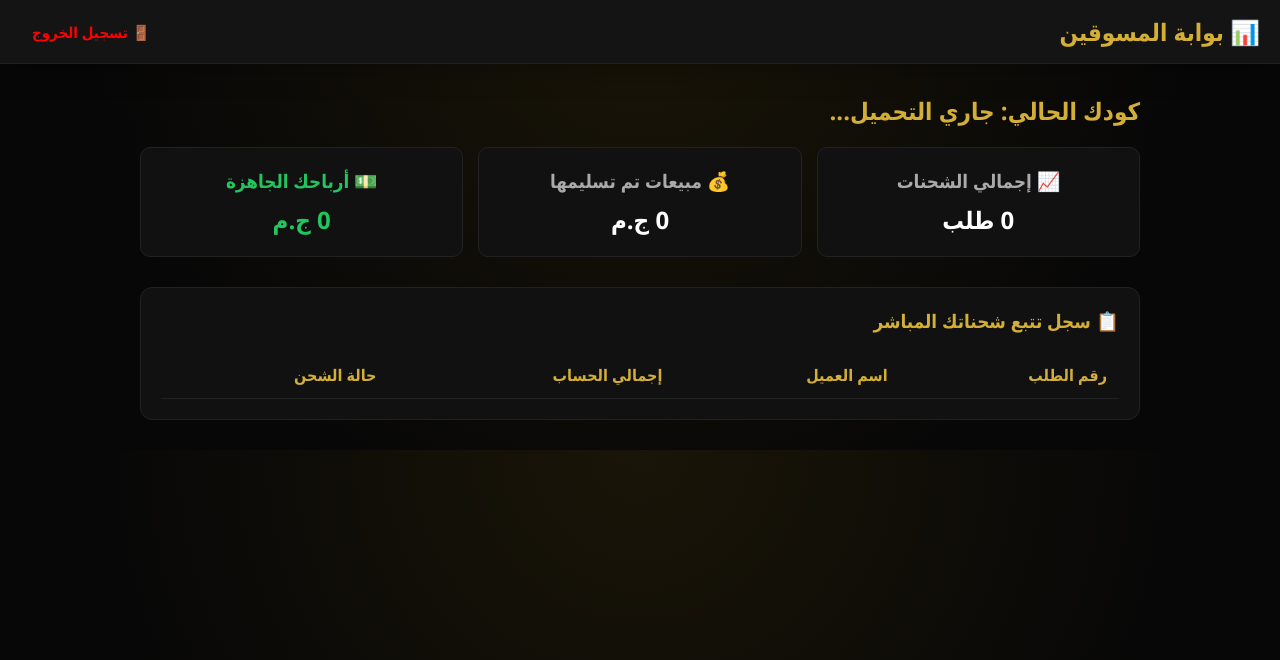
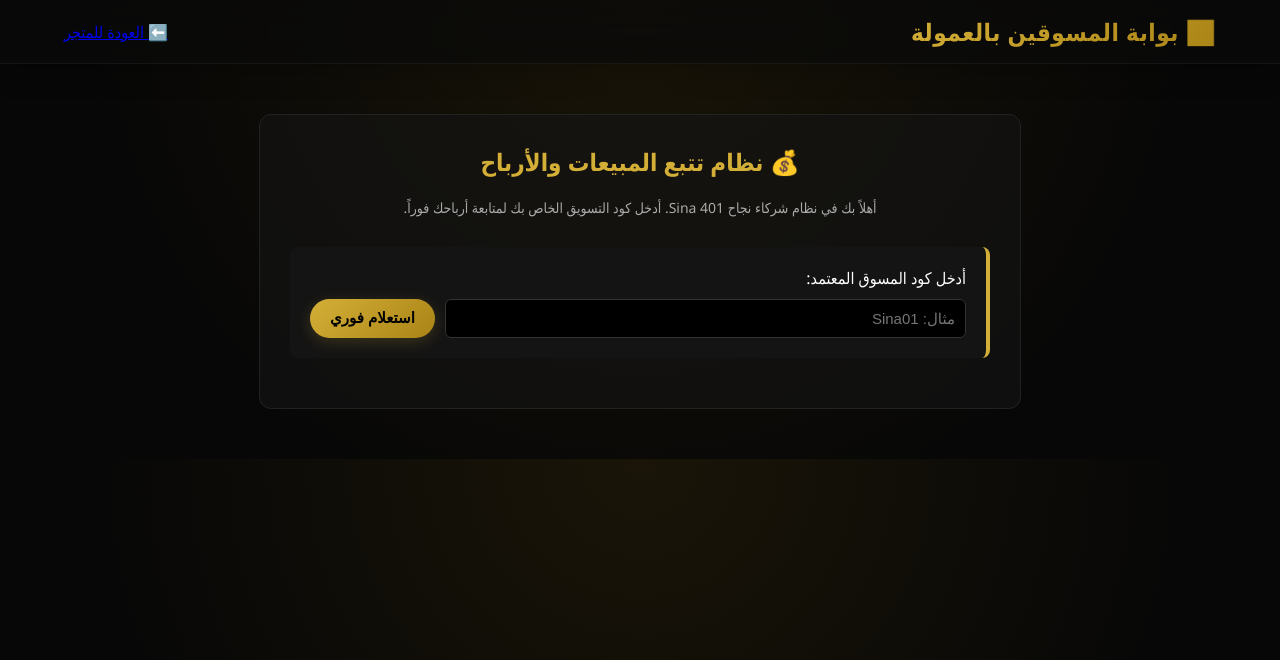
Before and after one commit to mosebh99/sina.401, a Flask app: page /marketers.html in a window 1280 px wide. Shown: the top 660 px of the page. Run offline with Flask 3, Linux system fonts and the light colour scheme; lists and menus that the app fills with data are empty; some libraries are stand-ins or nearby versions.

Commit message:
Update marketers.html

```diff
--- a/templates/marketers.html
+++ b/templates/marketers.html
@@ -3,110 +3,60 @@
 <head>
     <meta charset="UTF-8">
     <meta name="viewport" content="width=device-width, initial-scale=1.0">
-    <title>بوابة أرباح شركاء النجاح | Sina 401</title>
+    <title>بوابة العمولات والشركاء | Sina 401</title>
+    <link rel="icon" type="image/png" href="/static/css/logo.png.jpeg">
     <link rel="stylesheet" href="/static/css/style.css">
-    <style>
-        .grid-3 { display: grid; grid-template-columns: repeat(3, 1fr); gap: 15px; max-width: 1000px; margin: 20px auto; }
-        .card-stat { background: #111; border-top: 3px solid #d4af37; padding: 20px; border-radius: 10px; text-align: center; border: 1px solid #222; }
-        .table-wrap { max-width: 1000px; margin: 30px auto; background: #111; padding: 20px; border-radius: 12px; border: 1px solid #222; }
-        table { width: 100%; border-collapse: collapse; text-align: right; }
-        th, td { padding: 12px; border-bottom: 1px solid #222; }
-        th { color:#d4af37;}
-    </style>
 </head>
 <body>
-    <header style="background:#141414; padding:15px 20px; display:flex; justify-content:space-between; align-items:center;">
-        <h1 style="color:#d4af37; margin:0;" id="welcome-msg">📊 بوابة المسوقين</h1>
-        <div class="nav-links"><a href="/api/auth/logout" style="color:red; text-decoration:none; font-weight:bold;">🚪 تسجيل الخروج</a></div>
+    <header>
+        <h1><a href="/">📊 بوابة المسوقين بالعمولة</a></h1>
+        <div class=\"nav-links\"><a href=\"/\">⬅️ العودة للمتجر</a></div>
     </header>
 
-    <div style="max-width:1000px; margin:30px auto; padding:0 20px;">
-        <h2 style="color:#d4af37;" id="code-badge">كودك الحالي: جاري التحميل...</h2>
+    <div style="max-width: 700px; margin: 50px auto; padding: 30px; background: var(--card-bg); border-radius: 12px; border: 1px solid #222;">
+        <h2 style="color: var(--primary); text-align: center; margin-top:0;">💰 نظام تتبع المبيعات والأرباح</h2>
+        <p style="color: var(--text-muted); text-align: center; font-size: 14px;">أهلاً بك في نظام شركاء نجاح Sina 401. أدخل كود التسويق الخاص بك لمتابعة أرباحك فوراً.</p>
 
-        <div class="grid-3">
-            <div class="card-stat">
-                <h3 style="color:#aaa; margin:0;">📈 إجمالي الشحنات</h3>
-                <h2 id="m-count" style="margin:10px 0 0 0; color:#fff;">0 طلب</h2>
-            </div>
-            <div class="card-stat">
-                <h3 style="color:#aaa; margin:0;">💰 مبيعات تم تسليمها</h3>
-                <h2 id="m-total-sales" style="margin:10px 0 0 0; color:#fff;">0 ج.م</h2>
-            </div>
-            <div class="card-stat">
-                <h3 style="color: #22c55e; margin:0;">💵 أرباحك الجاهزة</h3>
-                <h2 id="m-commission" style="margin:10px 0 0 0; color:#22c55e;">0 ج.م</h2>
+        <div style="margin-top: 30px; padding: 20px; background: #141414; border-radius: 8px; border-right: 4px solid var(--primary);">
+            <label style="color:#fff; display:block; margin-bottom:10px;">أدخل كود المسوق المعتمد:</label>
+            <div style="display:flex; gap:10px;">
+                <input type="text" id="m-code" class="search-input" style="flex:1; padding:10px; background:#000; border:1px solid #333; color:#fff; border-radius:6px;" placeholder="مثال: Sina01">
+                <button class="btn-primary" style="width:auto; margin:0; padding:0 20px;" onclick="checkMarketerEarnings()">استعلام فوري</button>
             </div>
         </div>
 
-        <div class="table-wrap">
-            <h3 style="color:#d4af37; margin-top:0;">📋 سجل تتبع شحناتك المباشر</h3>
-            <table>
-                <thead>
-                    <tr>
-                        <th>رقم الطلب</th>
-                        <th>اسم العميل</th>
-                        <th>إجمالي الحساب</th>
-                        <th>حالة الشحن</th>
-                    </tr>
-                </thead>
-                <tbody id="marketer-orders-rows"></tbody>
-            </table>
-        </div>
+        <div id="marketer-report" style="margin-top:20px; font-size:16px; color:var(--primary); text-align:center; font-weight:bold;"></div>
     </div>
 
     <script>
-        async function loadMarketerDashboard() {
-            const sRes = await fetch('/api/auth/session');
-            const user = await sRes.json();
-            if(!user) { window.location.href='/login.html'; return; }
+        async function checkMarketerEarnings() {
+            const code = document.getElementById('m-code').value.trim();
+            if(!code) { alert("من فضلك اكتب كودك أولاً!"); return; }
 
-            document.getElementById('welcome-msg').innerText = `📊 شاشة الشريك الفخم: ${user.fullname}`;
-            document.getElementById('code-badge').innerText = `🏆 كود التسويق النشط: ${user.marketer_code}`;
+            document.getElementById('marketer-report').innerText = "⏳ جاري جلب السجلات وحساب عمولاتك...";
 
-            const oRes = await fetch('/api/orders');
-            const orders = await oRes.json();
-            const pRes = await fetch('/api/products');
-            const prods = await pRes.json();
+            try {
+                const res = await fetch('/api/orders');
+                const orders = await res.json();
 
-            // فلترة الطلبات التابعة لكود هذا المسوق فقط!
-            let myOrders = orders.filter(o => o.marketer_id === user.marketer_code);
+                let myOrders = orders.filter(o => o.marketer_id && o.marketer_id.trim() === code);
+                let totalComm = 0;
 
-            let totalSalesSum = 0;
-            let totalComm = 0;
-            const tbody = document.getElementById('marketer-orders-rows');
-            tbody.innerHTML = '';
+                // حساب العمولات بناءً على إجمالي المبيعات (10% كحد افتراضي أمان في حال عدم تحديد عمولة المنتج)
+                myOrders.forEach(o => {
+                    totalComm += (o.total_price * 0.10);
+                });
 
-            myOrders.forEach(o => {
-                if(o.status === 'تم التوصيل') {
-                    totalSalesSum += o.total_price;
-                    // احتساب العمولات الفعلية ديناميكياً من جدول المنتجات
-                    if(o.products_json){
-                        try {
-                            let items = JSON.parse(o.products_json);
-                            items.forEach(it => {
-                                let match = prods.find(p => p.name === it.name);
-                                if(match) { totalComm += (match.commission * it.qty); }
-                            });
-                        } catch(e){}
-                    }
-                }
-
-                tbody.innerHTML += `
-                    <tr>
-                        <td>#${o.id}</td>
-                        <td>${o.customer_name}</td>
-                        <td style="color:#d4af37; font-weight:bold;">${o.total_price} ج.م</td>
-                        <td><span style="color:${o.status==='تم التوصيل'?'#22c55e':'#ffaa00'}; font-weight:bold;">🔄 ${o.status}</span></td>
-                    </tr>
+                document.getElementById('marketer-report').innerHTML = `
+                    <div style="background:#111; padding:15px; border-radius:8px; border:1px solid var(--primary); margin-top:10px; color:#fff;">
+                        <p>📊 عدد الشحنات المسجلة بكودك: <span style="color:var(--primary); font-size:18px;">${myOrders.length} طلب</span></p>
+                        <p>💰 مستحقات عمولتك الحالية المتاحة: <span style="color:#22c55e; font-size:20px;">${Math.round(totalComm)} ج.م</span></p>
+                    </div>
                 `;
-            });
-
-            document.getElementById('m-count').innerText = `${myOrders.length} طلب`;
-            document.getElementById('m-total-sales').innerText = `${totalSalesSum} ج.م`;
-            document.getElementById('m-commission').innerText = `${totalComm} ج.م`;
+            } catch(e) {
+                document.getElementById('marketer-report').innerText = "❌ حدث خطأ أثناء تحميل سجلات العمولات.";
+            }
         }
-
-        window.addEventListener('DOMContentLoaded', loadMarketerDashboard);
     </script>
 </body>
 </html>
```
